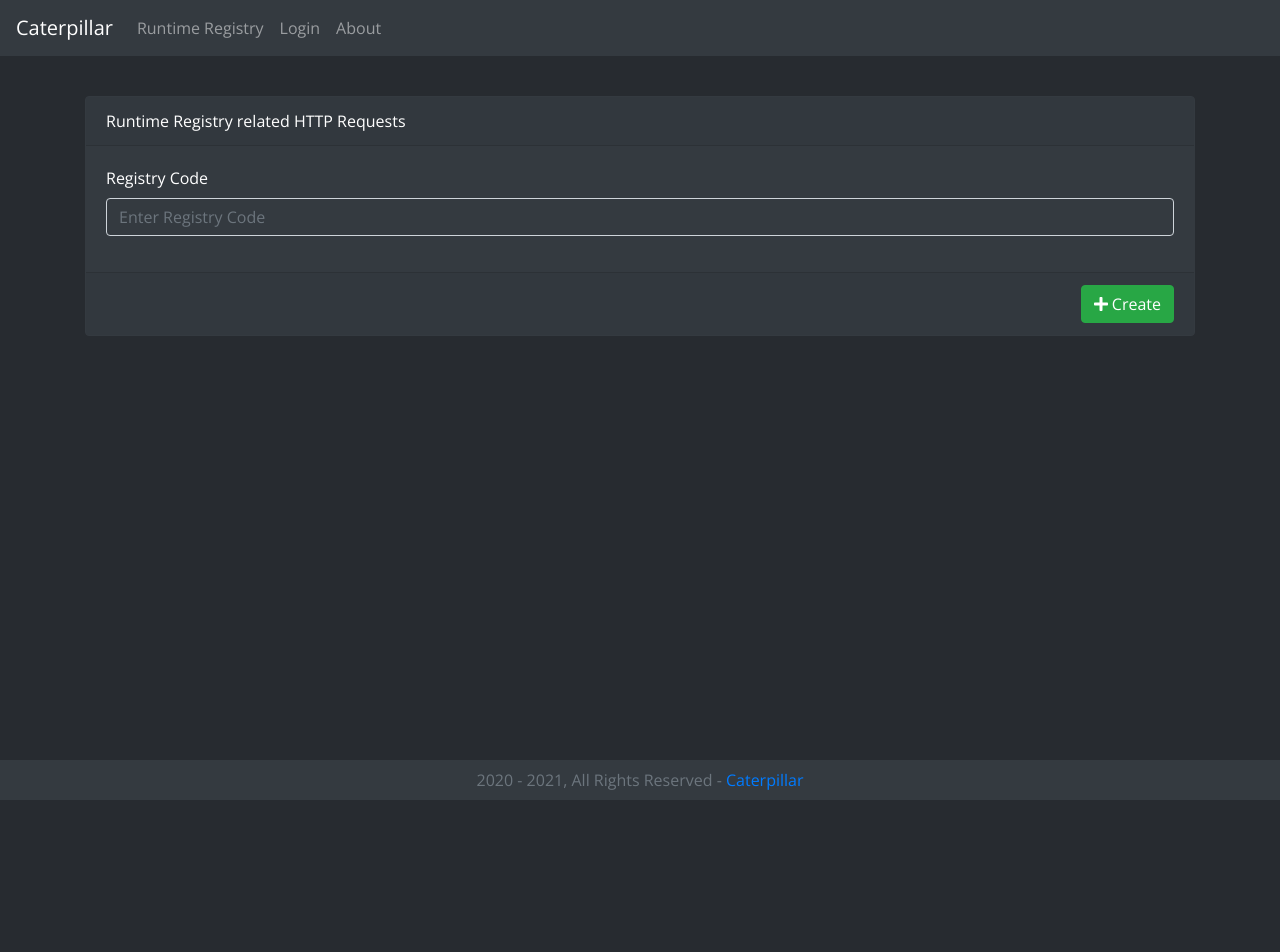
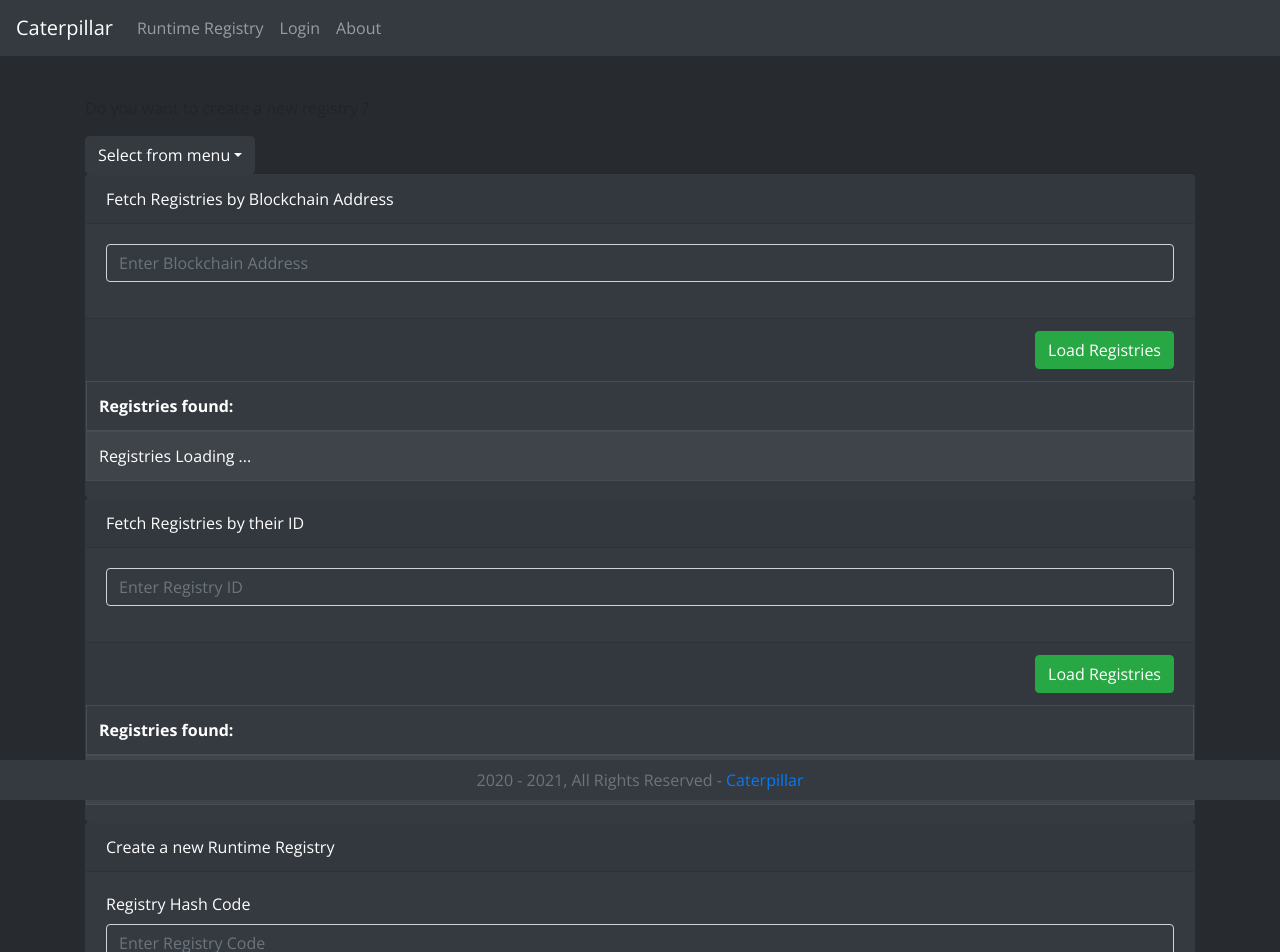
Before and after one commit to mirlindm/caterpillar-core-frontend, a React app: page /registry in a window 1280 px wide. Shown: the top 952 px of the page. Before the commit the page ends 800 px from the top, so only its background shows below. Built offline with nearby package versions, Linux system fonts and the light colour scheme.

Commit message:
Changes to Registry Component. Forms added for necessary requests

```diff
--- /dev/null
+++ b/src/components/Registry.css
@@ -0,0 +1,12 @@
+.Content {
+    margin-top: 40px;
+    background-color: #272B30;
+    width: 100%;
+    border: 1px solid black;
+    padding: 50px;
+    margin: 20px;
+    border-radius: 10px;
+    margin-bottom: 50px;
+    color: white;
+    font-weight: bold;
+}
--- a/src/components/Registry.js
+++ b/src/components/Registry.js
@@ -1,8 +1,10 @@
 import React, { Component } from 'react';
+import Aux from '../hoc/Auxiliary';
 
-import {Card, Form, Button, Col} from 'react-bootstrap';
+import {Card, Form, Button, Col, Dropdown, Table} from 'react-bootstrap';
 import {FontAwesomeIcon} from '@fortawesome/react-fontawesome';
 import {faPlus} from '@fortawesome/free-solid-svg-icons';
+import classes from './Registry.css'
 
 
 class Registry extends Component {
@@ -34,15 +36,138 @@ class Registry extends Component {
 
     render () {
         return (
-            <div className="text-white">
-                {/* <p>Perform Runtime Registry related HTTP Requests</p> */}
+            <Aux>
+                {/* Ask  user if they want to create a new registry or use an existing one */}
+
+            <div  className={classes.Content}> <p>Do you want to create a new registry ?</p>
+
+                <Dropdown>
+                    <Dropdown.Toggle variant="dark" id="dropdown-basic">
+                        Select from menu
+                    </Dropdown.Toggle>
+
+                    <Dropdown.Menu>
+                        <Dropdown.Item href="#/yes" active>Yes, create a new one!</Dropdown.Item>
+                        <Dropdown.Item href="#/no">No, use existing one instead!</Dropdown.Item>
+                    </Dropdown.Menu>
+                </Dropdown>
+            </div>
+
+            {/* Use existing registry - in this case we need to run the get requests to the server and list the registries  */}
+
+            {/* 1st: Fetch Registries from the Blockchain Address  */}
+            <div className={classes.Content}>
                 <Card className={"border border-dark bg-dark text-white"}>
-                    <Card.Header>Runtime Registry related HTTP Requests</Card.Header>
+                    <Card.Header>
+                        <p style={{ margin: 0}}>Fetch Registries by Blockchain Address</p>
+                    </Card.Header>
+
+
                     <Form onSubmit={this.createRegistryHandler} id="registry">
                          <Card.Body>
                              <Form.Row>
                                   <Form.Group as={Col} controlId="formGridTitle" >
-                                    <Form.Label>Registry Code</Form.Label>
+                                      {/* <Form.Label>Fetch Registries by Blockchain Address</Form.Label>  */}
+                                      <Form.Control required
+                                          type="text"
+                                          name="registry"
+                                          value={this.state.registry}
+                                          onChange={this.registryChangeHandler}
+                                          className={"bg-dark text-white"}
+                                          placeholder="Enter Blockchain Address" />
+                                  </Form.Group>
+                              </Form.Row>
+
+                          </Card.Body>
+                          <Card.Footer style={{"textAlign": "right"}}>
+                              <Button variant="success" type="submit">
+                                Load Registries
+                              </Button>
+                          </Card.Footer>
+                      </Form>
+                      <Table bordered hover striped variant="dark">
+                          <thead>
+                              <tr>
+                                  <th>
+                                    Registries found:
+                                  </th>
+                              </tr>
+                          </thead>
+                          <tbody>
+                              <tr>
+                                  <td>
+                                      Registries Loading ...
+                                  </td>
+                              </tr>
+                          </tbody>
+                      </Table>
+                </Card>
+            </div>
+
+
+            {/* 2nd: Fetch Registries from their id in the database  */}
+            <div className={classes.Content}>
+                <Card className={"border border-dark bg-dark text-white"}>
+                    <Card.Header>
+                        <p style={{ margin: 0}}>Fetch Registries by their ID</p>
+                    </Card.Header>
+
+
+                    <Form onSubmit={this.createRegistryHandler} id="registry">
+                         <Card.Body>
+                             <Form.Row>
+                                  <Form.Group as={Col} controlId="formGridTitle" >
+                                      {/* <Form.Label>Fetch Registries by Blockchain Address</Form.Label>  */}
+                                      <Form.Control required
+                                          type="text"
+                                          name="registry"
+                                          value={this.state.registry}
+                                          onChange={this.registryChangeHandler}
+                                          className={"bg-dark text-white"}
+                                          placeholder="Enter Registry ID" />
+                                  </Form.Group>
+                              </Form.Row>
+
+                          </Card.Body>
+                          <Card.Footer style={{"textAlign": "right"}}>
+                              <Button variant="success" type="submit">
+                                Load Registries
+                              </Button>
+                          </Card.Footer>
+                      </Form>
+                      <Table bordered hover striped variant="dark">
+                          <thead>
+                              <tr>
+                                  <th>
+                                    Registries found:
+                                  </th>
+                              </tr>
+                          </thead>
+                          <tbody>
+                              <tr>
+                                  <td>
+                                      Registries Loading ...
+                                  </td>
+                              </tr>
+                          </tbody>
+                      </Table>
+                </Card>
+            </div>
+
+
+
+
+            {/* Create new Registry  */}
+            <div className={classes.Content} >
+                  <Card className={"border border-dark bg-dark text-white"}>
+                      <Card.Header>
+                          <p style={{ margin: 0}}>Create a new Runtime Registry</p>
+                        </Card.Header>
+                      <Form onSubmit={this.createRegistryHandler} id="registry">
+                         <Card.Body>
+                             <Form.Row>
+                                  <Form.Group as={Col} controlId="formGridTitle" >
+                                      <Form.Label>Registry Hash Code</Form.Label>
                                       <Form.Control required
                                           type="text"
                                           name="registry"
@@ -56,12 +181,15 @@ class Registry extends Component {
                           </Card.Body>
                           <Card.Footer style={{"textAlign": "right"}}>
                               <Button variant="success" type="submit">
-                            <FontAwesomeIcon icon={faPlus} /> Create
+                              <FontAwesomeIcon icon={faPlus} /> Create Registry
                               </Button>
                           </Card.Footer>
                       </Form>
                   </Card>
             </div>
+            </Aux>
+
+
         );
     }
 }
--- a/src/components/Welcome.js
+++ b/src/components/Welcome.js
@@ -17,8 +17,11 @@ class Welcome extends Component {
                 and generates a set of smart contracts that captures the underlying behavior...
                 </p>
                 <p>
+                    <Button href={"registry"} variant="outline-info">Get Started</Button> {' '}
+
                     <Button href={"about"} variant="outline-info">Learn More About Caterpillar</Button>
                 </p>
+
 
               </Jumbotron>
         );
```
Lines whose indentation alone changed are shown as unchanged.
